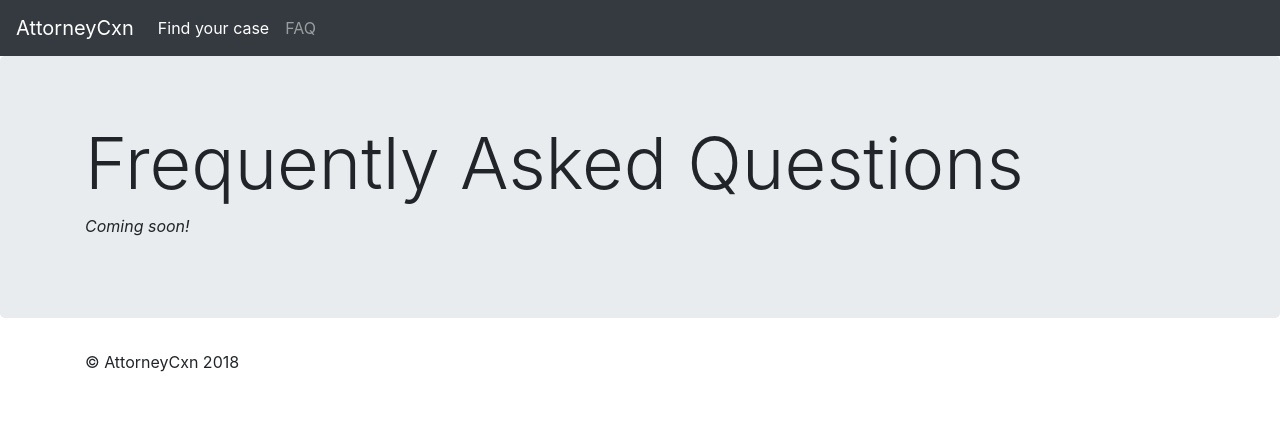
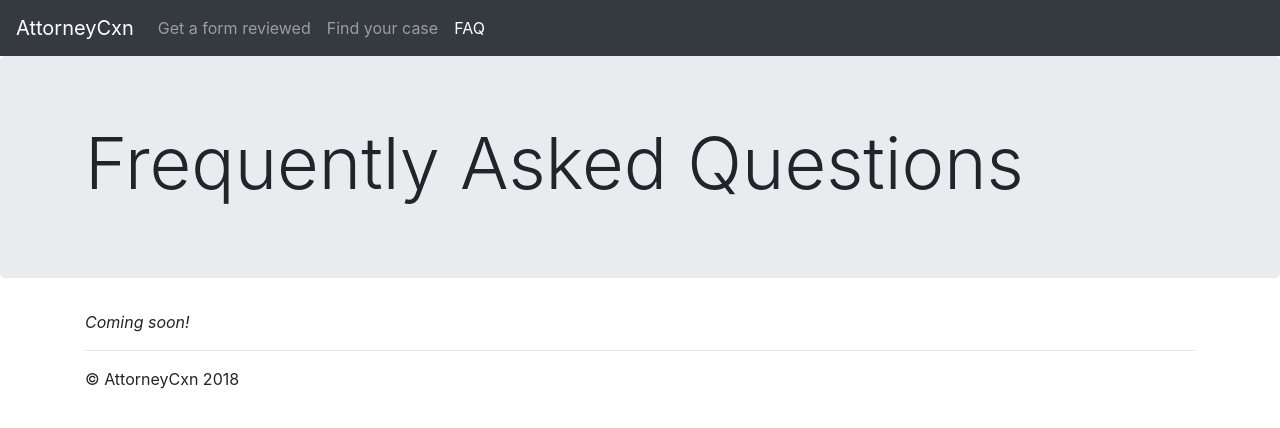
Before and after one commit to MusicCityLegalHackers/atty-cxn, a Django app: page /faq in a window 1280 px wide. Shown: the top 428 px of the page. Run offline with Django 3.2, Linux system fonts and the light colour scheme; some libraries are stand-ins or nearby versions.

Commit message:
Edit formatting, style on base, faq templates.

```diff
--- a/main/templates/base.html
+++ b/main/templates/base.html
@@ -26,7 +26,10 @@
 
   <div class="collapse navbar-collapse" id="navbarsExampleDefault">
     <ul class="navbar-nav mr-auto">
-      <li class="nav-item active">
+      <li class="nav-item">
+        <a class="nav-link" href="/upload-form">Get a form reviewed <span class="sr-only">(current)</span></a>
+      </li>
+      <li class="nav-item">
         <a class="nav-link" href="/case">Find your case <span class="sr-only">(current)</span></a>
       </li>
       <li class="nav-item">
@@ -65,5 +68,17 @@
 <script src="https://cdnjs.cloudflare.com/ajax/libs/popper.js/1.14.0/umd/popper.min.js" integrity="sha384-cs/chFZiN24E4KMATLdqdvsezGxaGsi4hLGOzlXwp5UZB1LY//20VyM2taTB4QvJ" crossorigin="anonymous"></script>
 <script src="https://stackpath.bootstrapcdn.com/bootstrap/4.1.0/js/bootstrap.min.js" integrity="sha384-uefMccjFJAIv6A+rW+L4AHf99KvxDjWSu1z9VI8SKNVmz4sk7buKt/6v9KI65qnm" crossorigin="anonymous"></script>
 
+<script>
+  // Show 'active' class in nav
+  var url = window.location;
+  // Will only work if string in href matches with location
+  // $('ul.nav a[href="'+ url +'"]').parent().addClass('active');
+
+  // Will also work for relative and absolute hrefs
+  $('ul.navbar-nav a').filter(function() {
+      return this.href == url;
+  }).parent().addClass('active');
+</script>
+
 </body>
 </html>
--- a/main/templates/case_lookup.html
+++ b/main/templates/case_lookup.html
@@ -14,7 +14,9 @@
       <div class="row">
         <div class="col-md-12">
           <div>
-            <h1>Case: {{ case_id }}</h1>
+            <h1>Find your case</h1>
+            <input type="text" name="case-id" />
+            <input type="submit" value="Submit" />
           </div>
         </div>
       </div>
--- a/main/templates/faq.html
+++ b/main/templates/faq.html
@@ -14,8 +14,19 @@
     <div class="jumbotron">
       <div class="container">
         <h1 class="display-3">Frequently Asked Questions</h1>
-        <p><em>Coming soon!</em></p>
       </div>
+    </div>
+
+    <div class="container">
+      <!-- Example row of columns -->
+      <div class="row">
+        <div class="col-md-6">
+          <lead><em>Coming soon!</em></lead>
+        </div>
+      </div>
+
+      <hr>
+
     </div>
 
   </main>
--- a/main/templates/upload_form.html
+++ b/main/templates/upload_form.html
@@ -16,7 +16,7 @@
         <div class="col-md-12">
           <div id="doc-form" style="margin: 100px;">
             <h1>Upload your form</h1>
-            <form enctype="multipart/form-data" action="/main/get-advice-and-upload" method="post">
+            <form enctype="multipart/form-data" action="/upload-form" method="post">
               {% csrf_token %}
               <table>
               {{ client_form.as_table }}
--- a/main/views.py
+++ b/main/views.py
@@ -79,5 +79,19 @@ def upload_form(request):
 def faq(request):
   return render(request, 'faq.html')
 
-def case_lookup(request, case_id):
-  return render(request, 'case.html', {'case_id': case_id})
+def case_lookup(request, case_id=None):
+  if request.method == 'POST':
+    c = Case.objects.get(case_id=case_id)
+    return render(
+      request,
+      'case.html',
+      {
+        'opened_on': c.opened_on,
+        'attorney': c.attorney.name,
+        'case_id': case_id,
+        'open?': c.is_open,
+        'closed_on': c.closed_on
+      }
+    )
+  else:
+    return render(request, 'case_lookup.html')
```
